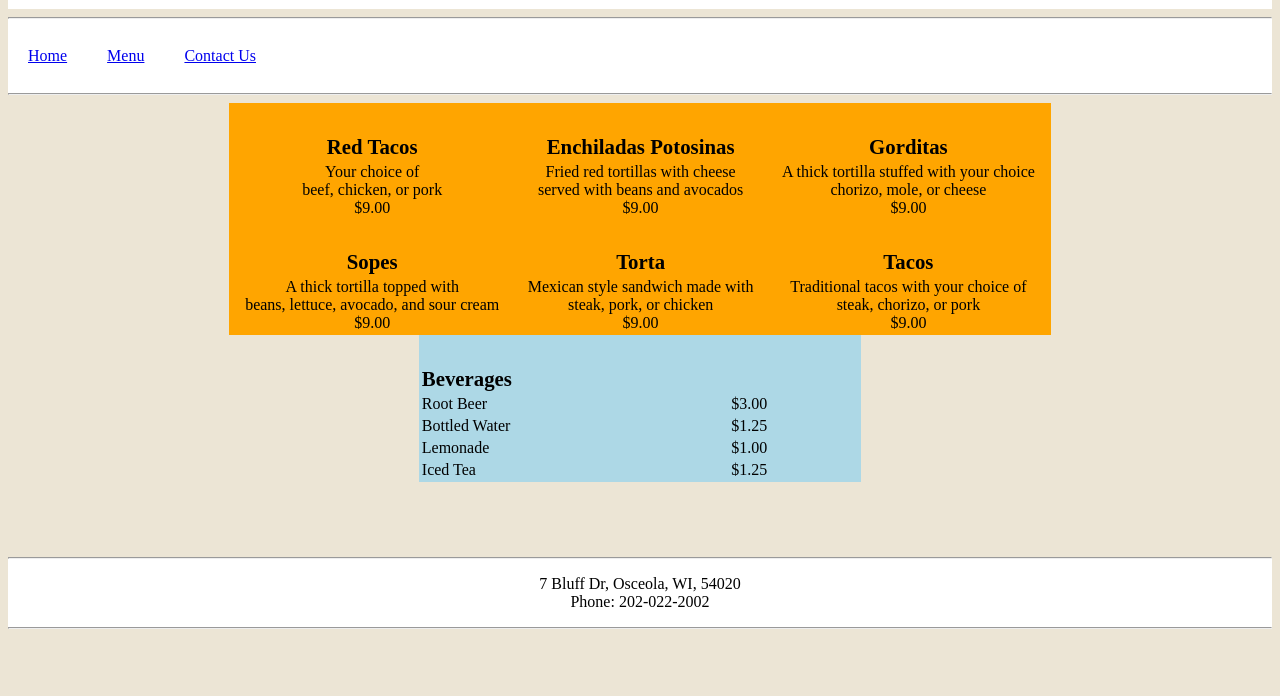
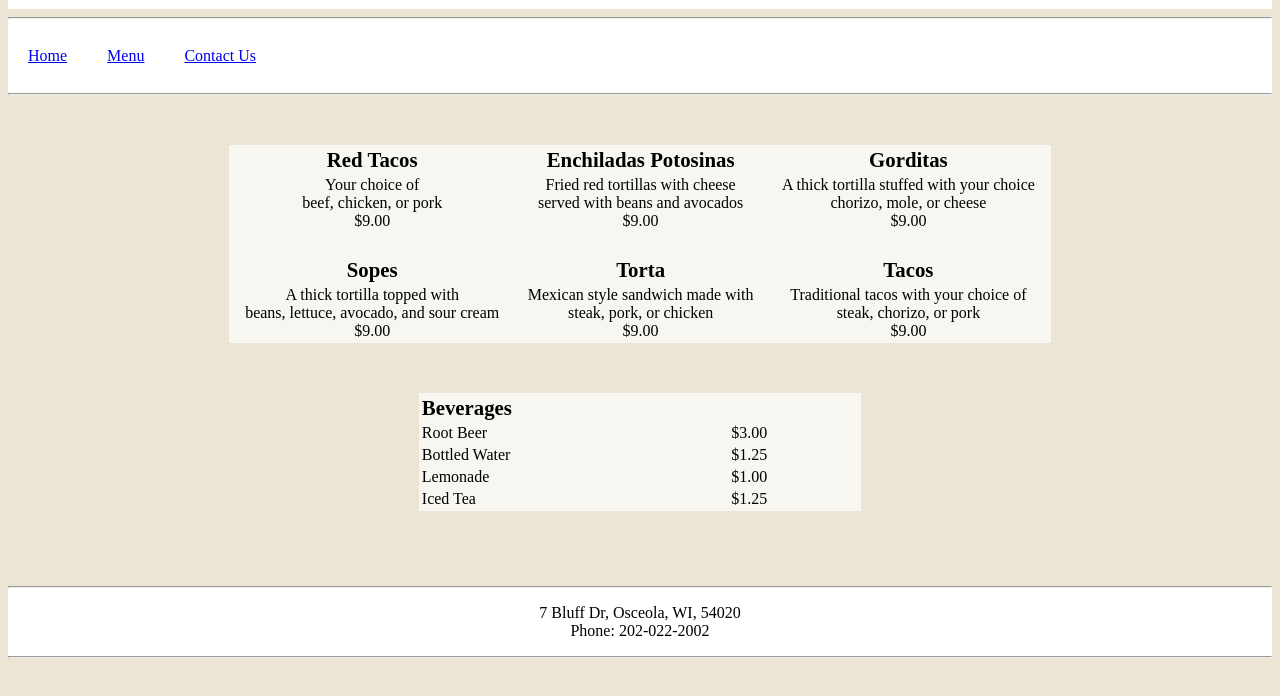
Before and after one commit to pedersenbrad/restaurant-project, a plain HTML site: page menu.html in a window 1280 px wide. Shown: the part 104-800 px from the top of the page. Drawn offline with Linux system fonts and the light colour scheme; a web font is replaced by a local one.

Commit message:
table tweaks

```diff
--- a/menu.html
+++ b/menu.html
@@ -15,8 +15,10 @@
         <style>
           .food {
             margin: auto;
+            margin-bottom: 50px;
+            margin-top: 50px;
             width: 65%;
-            background-color: orange;
+            background-color:  #f8f6f1;
           }
 
           .food td {
@@ -24,18 +26,22 @@
           }
 
           th {
-            padding-top: 30px;
             font-size: 1.3em;
           }
 
           .beverages {
             margin: auto;
             width: 35%;
-            background-color: lightblue;
+            background-color:  #f8f6f1;
           }
 
           .beverages th, td {
             text-align: left;
+          }
+
+          .secondrow {
+            height: 50px;
+            vertical-align: bottom;
           }
 
         </style>
@@ -60,7 +66,7 @@
           <tr>
             <td>Your choice of<br /> beef, chicken, or pork<br />$9.00</td><td>Fried red tortillas with cheese<br />served with beans and avocados<br />$9.00</td><td>A thick tortilla stuffed with your choice<br />chorizo, mole, or cheese<br />$9.00</td>
           </tr>
-          <tr>
+          <tr class="secondrow">
             <th>Sopes</th><th>Torta</th><th>Tacos</th>
           </tr>
           <tr>
```
